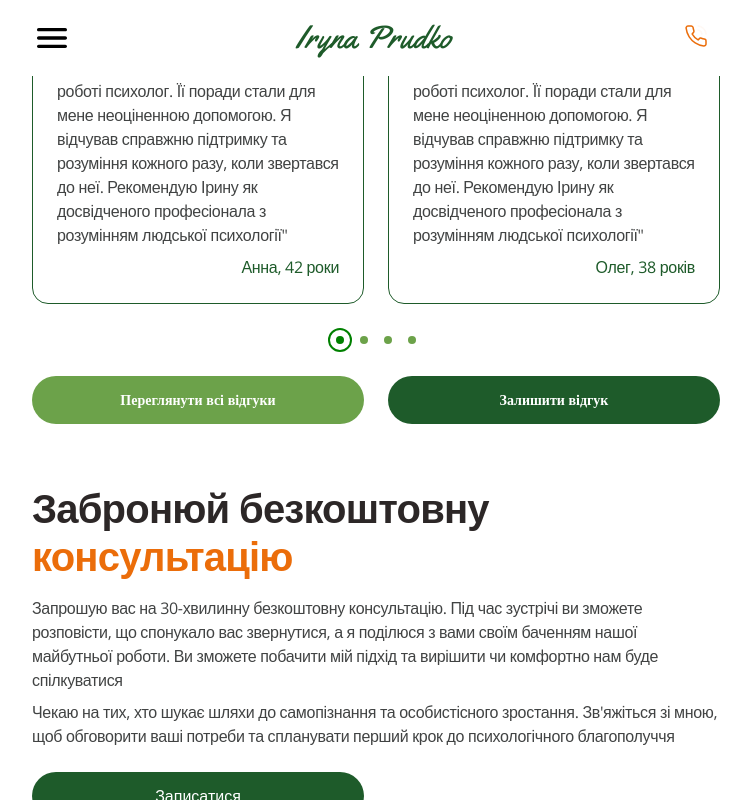
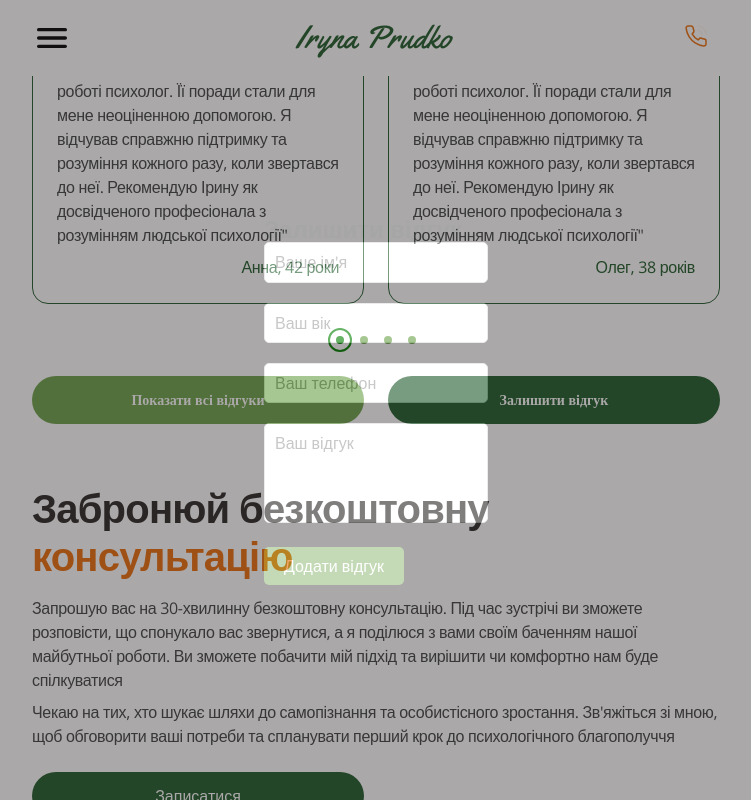
Before and after one commit to z9877969/psychologist, a React (Vite) app: page / in a window 1280 px wide. Both pictures are taken after a click on the button "Залишити відгук". Shown: the part 1359-2159 px from the top of the page, without its empty margins (264-1015 px from the left). Built offline with nearby package versions, Linux system fonts and the light colour scheme.

Commit message:
simpleModals

```diff
--- /dev/null
+++ b/src/modules/testimonials/components/AllTestimonials/AllTestimonials.jsx
@@ -0,0 +1,25 @@
+import ScrollBar from '../ScrollBar/ScrollBar';
+import TestimonialCard from '../TestimonialCard/TestimonialCard';
+import s from './AllTestimonials.module.scss';
+
+const AllTestimonials = ({ testimonials, onClose }) => {
+  return (
+    <div className={s.testimonialsModal}>
+      <div className={s.modalHeader}>
+        <h2>Відгуки моїх клієнітів</h2>
+        <button onClick={onClose} className={s.closeButton}>
+          ×
+        </button>
+      </div>
+      <ScrollBar>
+        <div className={s.cardsContainer}>
+          {testimonials.map((testimonial, index) => (
+            <TestimonialCard key={index} testimonial={testimonial} />
+          ))}
+        </div>
+      </ScrollBar>
+    </div>
+  );
+};
+
+export default AllTestimonials;
--- /dev/null
+++ b/src/modules/testimonials/components/AllTestimonials/AllTestimonials.module.scss
@@ -0,0 +1,34 @@
+.testimonialsModal {
+  max-width: 80%;
+  margin: auto;
+  background-color: #fff;
+  border-radius: 8px;
+  box-shadow: 0 4px 8px rgba(0, 0, 0, 0.1);
+  overflow: hidden;
+}
+
+.modalHeader {
+  display: flex;
+  justify-content: space-between;
+  align-items: center;
+  padding: 16px;
+  background-color: #f5f5f5;
+  border-bottom: 1px solid #e0e0e0;
+}
+
+.closeButton {
+  cursor: pointer;
+  background: none;
+  border: none;
+  font-size: 24px;
+}
+
+.cardsContainer {
+  display: grid;
+  grid-gap: 16px;
+  grid-template-columns: repeat(auto-fill, minmax(250px, 1fr));
+
+  @media (max-width: 767.98px) {
+    grid-template-columns: 1fr;
+  }
+}
--- a/src/modules/testimonials/components/ButtonGroup/ButtonGroup.jsx
+++ b/src/modules/testimonials/components/ButtonGroup/ButtonGroup.jsx
@@ -1,10 +1,59 @@
+import { useState } from 'react';
+import ModalBackdrop from 'shared/components/ModalBackdrop/ModalBackdrop';
+import AllTestimonials from '../AllTestimonials/AllTestimonials';
+import LeaveReviewModal from '../LeaveReviewModal/LeaveReviewModal';
 import s from './ButtonGroup.module.scss';
 
-const ButtonGroup = () => {
+const ButtonGroup = ({ testimonials }) => {
+  const [showTestimonialsModal, setShowTestimonialsModal] = useState(false);
+  const [showLeaveReviewModal, setShowLeaveReviewModal] = useState(false);
+
+  const handleShowAllTestimonials = () => {
+    setShowTestimonialsModal(true);
+  };
+
+  const handleCloseModal = () => {
+    setShowTestimonialsModal(false);
+  };
+
+  const handleShowLeaveReview = () => {
+    setShowLeaveReviewModal(true);
+  };
+
+  const handleCloseLeaveReviewModal = () => {
+    setShowLeaveReviewModal(false);
+  };
+
+  const handleLeaveReviewSubmit = (values, { setSubmitting, resetForm }) => {
+    // Ваша логіка для додавання відгуку ТУТ
+    // console.log('Відгук додано:', values);
+    setSubmitting(false);
+    resetForm();
+    handleCloseLeaveReviewModal();
+  };
+
   return (
     <div className={s.btnGroup}>
-      <button className={s.btn}>Переглянути всі відгуки</button>
-      <button className={s.btn}>Залишити відгук</button>
+      <button className={s.btn} onClick={handleShowAllTestimonials}>
+        Показати всі відгуки
+      </button>
+      {showTestimonialsModal && (
+        <ModalBackdrop onClose={handleCloseModal}>
+          <AllTestimonials
+            onClose={handleCloseModal}
+            testimonials={testimonials}
+          />
+        </ModalBackdrop>
+      )}
+      <button className={s.btn} onClick={handleShowLeaveReview}>
+        Залишити відгук
+      </button>
+      {showLeaveReviewModal && (
+        <LeaveReviewModal
+          onClose={handleCloseLeaveReviewModal}
+          onSubmit={handleLeaveReviewSubmit}
+        />
+      )}
     </div>
   );
 };
--- /dev/null
+++ b/src/modules/testimonials/components/LeaveReviewModal/LeaveReviewModal.jsx
@@ -0,0 +1,81 @@
+import { Formik, Form, Field, ErrorMessage } from 'formik';
+import * as Yup from 'yup';
+import ModalBackdrop from 'shared/components/ModalBackdrop/ModalBackdrop';
+import './LeaveReviewModal.scss';
+
+const LeaveReviewModal = ({ onClose, onSubmit }) => {
+  const validationSchema = Yup.object().shape({
+    name: Yup.string().required("Ім'я обов'язкове"),
+    age: Yup.number()
+      .min(18, 'Потрібно бути старше 18 років')
+      .required("Вік обов'язковий"),
+    phone: Yup.string()
+      .matches(/^[0-9]+$/, 'Некорректний номер телефону')
+      .required("Телефон обов'язковий"),
+    text: Yup.string().required("Відгук обов'язковий"),
+  });
+
+  return (
+    <ModalBackdrop onClose={onClose}>
+      <div className="modalContainer">
+        <h2 className="modalTitle">Залишити відгук</h2>
+        <Formik
+          initialValues={{
+            name: '',
+            age: '',
+            phone: '',
+            text: '',
+          }}
+          validationSchema={validationSchema}
+          onSubmit={onSubmit}
+        >
+          {({ isSubmitting }) => (
+            <Form>
+              <div className="formField">
+                <Field type="text" name="name" placeholder="Ваше ім'я" />
+                <ErrorMessage
+                  name="name"
+                  component="div"
+                  className="errorMessage"
+                />
+              </div>
+              <div className="formField">
+                <Field type="number" name="age" placeholder="Ваш вік" />
+                <ErrorMessage
+                  name="age"
+                  component="div"
+                  className="errorMessage"
+                />
+              </div>
+              <div className="formField">
+                <Field type="text" name="phone" placeholder="Ваш телефон" />
+                <ErrorMessage
+                  name="phone"
+                  component="div"
+                  className="errorMessage"
+                />
+              </div>
+              <div className="formField">
+                <Field as="textarea" name="text" placeholder="Ваш відгук" />
+                <ErrorMessage
+                  name="text"
+                  component="div"
+                  className="errorMessage"
+                />
+              </div>
+              <button
+                type="submit"
+                disabled={isSubmitting}
+                className="submitButton"
+              >
+                Додати відгук
+              </button>
+            </Form>
+          )}
+        </Formik>
+      </div>
+    </ModalBackdrop>
+  );
+};
+
+export default LeaveReviewModal;
--- /dev/null
+++ b/src/modules/testimonials/components/LeaveReviewModal/LeaveReviewModal.scss
@@ -0,0 +1,60 @@
+.formField {
+  margin-bottom: 20px;
+
+  input,
+  textarea {
+    width: 100%;
+    padding: 10px;
+    border: 1px solid #ccc;
+    border-radius: 5px;
+    resize: none;
+  }
+
+  textarea {
+    min-height: 100px;
+  }
+
+  .errorMessage {
+    color: red;
+    margin-top: 5px;
+  }
+}
+
+.modalContent {
+  padding: 20px;
+}
+
+.closeButton {
+  position: absolute;
+  top: 10px;
+  right: 10px;
+  font-size: 20px;
+  background-color: transparent;
+  border: none;
+  cursor: pointer;
+}
+
+.modalHeader {
+  display: flex;
+  justify-content: space-between;
+  align-items: center;
+  margin-bottom: 20px;
+}
+
+.modalTitle {
+  font-size: 24px;
+}
+
+.submitButton {
+  padding: 10px 20px;
+  background-color: $light-green;
+  color: $white;
+  border: none;
+  border-radius: 5px;
+  cursor: pointer;
+  transition: background-color 0.3s ease;
+}
+
+.submitButton:hover {
+  background-color: $dark-green;
+}
--- /dev/null
+++ b/src/modules/testimonials/components/ScrollBar/ScrollBar.jsx
@@ -0,0 +1,6 @@
+import s from './ScrollBar.module.scss';
+const ScrollBar = ({ children }) => {
+  return <div className={s.scrollBar}>{children}</div>;
+};
+
+export default ScrollBar;
--- /dev/null
+++ b/src/modules/testimonials/components/ScrollBar/ScrollBar.module.scss
@@ -0,0 +1,22 @@
+.scrollBar {
+  max-height: 544px;
+  overflow-y: auto;
+  padding-right: 16px;
+  &::-webkit-scrollbar {
+    width: 8px;
+  }
+  &::-webkit-scrollbar-track {
+    background-color: rgb(223, 223, 223);
+    border-radius: 100px;
+  }
+  &::-webkit-scrollbar-thumb {
+    border-radius: 100px;
+    background-color: rgb(108, 162, 74);
+  }
+}
+@include media(tablet) {
+  .scrollBar {
+    max-height: 460px;
+    padding-right: 24px;
+  }
+}
--- a/src/modules/testimonials/components/TestimonialsContainer/TestimonialsContainer.jsx
+++ b/src/modules/testimonials/components/TestimonialsContainer/TestimonialsContainer.jsx
@@ -52,7 +52,7 @@ function TestimonialsContainer() {
           paginationDots={paginationDots}
           changePage={changePage}
         />
-        <ButtonGroup />
+        <ButtonGroup testimonials={testimonials} />
       </Section>
     </Container>
   );
```
